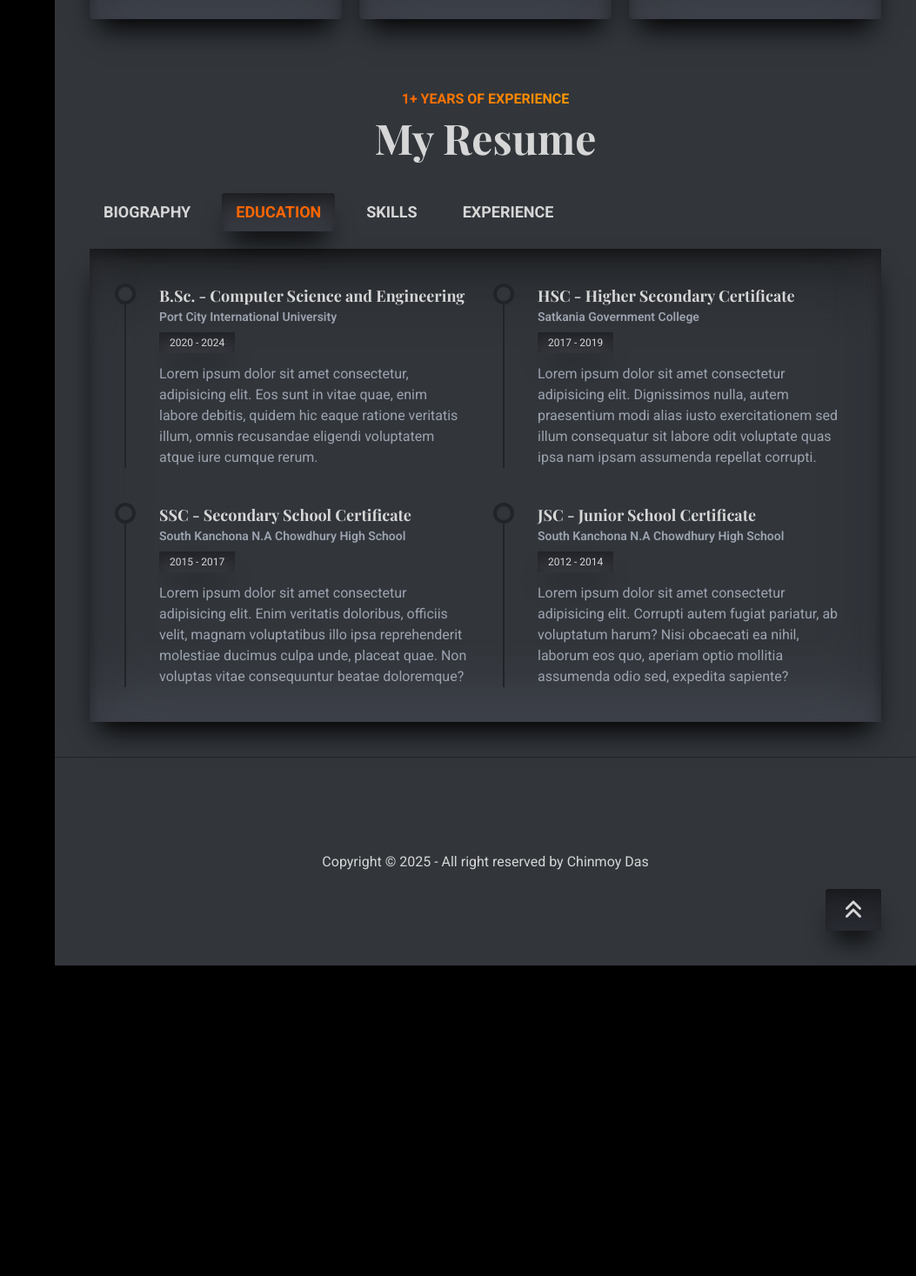
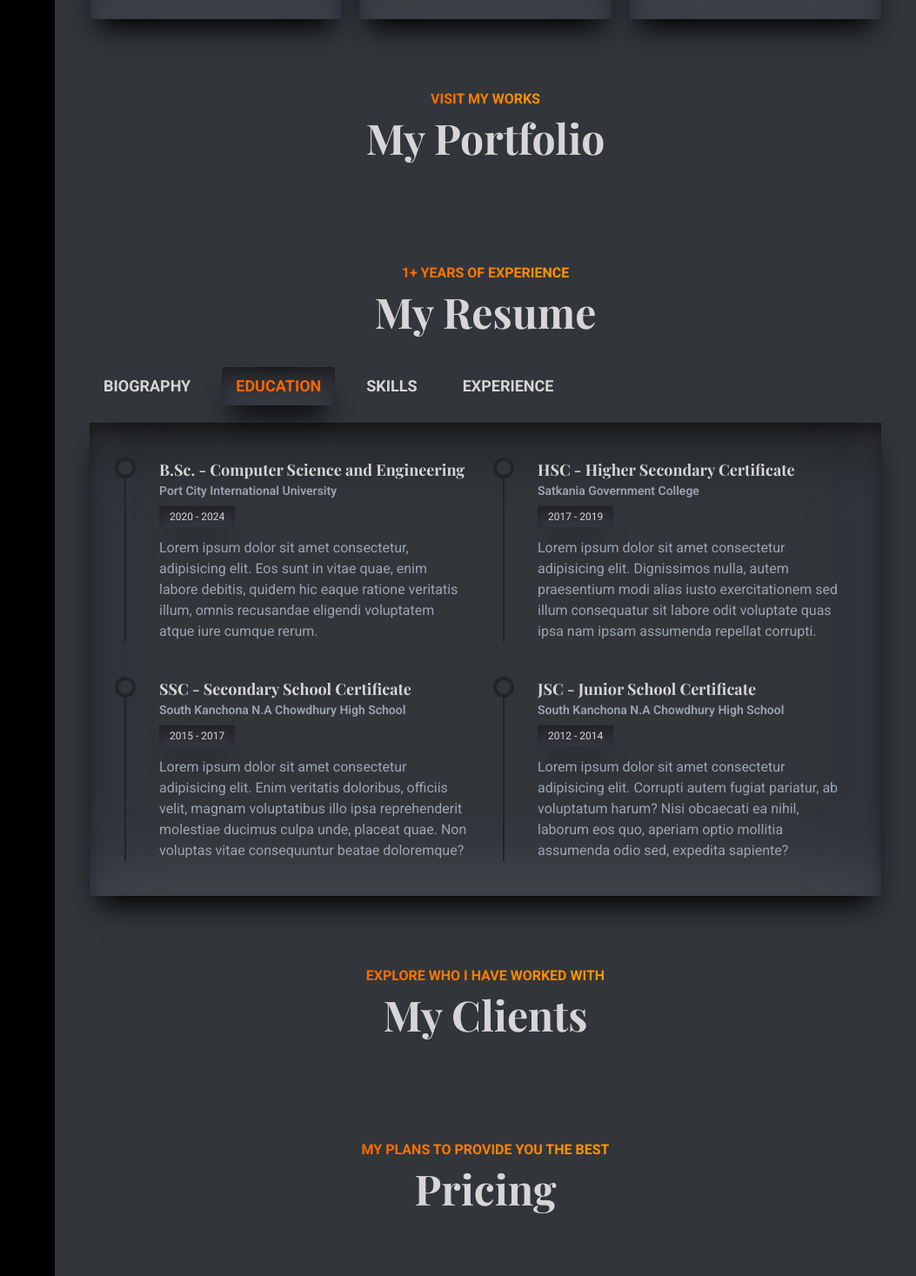
Before and after one commit to chinmoydastapu/my-portfolio, a React (Vite) app: page / in a window 1280 px wide. Shown: the part 1330-2797 px from the top of the page at 87% size, without its empty margins (227-1280 px from the left). Before the commit the page ends 2440 px from the top, so only its background shows below. Built offline with nearby package versions, Linux system fonts and the light colour scheme; a web font is replaced by a local one.

Commit message:
create the required components for template

```diff
--- /dev/null
+++ b/src/components/Blogs/Blogs.jsx
@@ -0,0 +1,16 @@
+
+function Blogs () {
+    return (
+        <div id="blogs" className="flex flex-col items-center gap-10 p-5 sm:p-10">
+            <div className="text-center">
+                <span className="uppercase bg-gradient-text text-transparent bg-clip-text font-bold">contents i have written</span>
+                <h1 className="capitalize text-5xl font-bold mt-2 font-playfair">blogs</h1>
+            </div>
+            <div className="grid grid-cols-1 md:grid-cols-2 xl:grid-cols-3 gap-5">
+
+            </div>
+        </div>
+    );
+}
+
+export default Blogs;
--- /dev/null
+++ b/src/components/Clients/Clients.jsx
@@ -0,0 +1,16 @@
+
+function Clients () {
+    return (
+        <div id="clients" className="flex flex-col items-center gap-10 p-5 sm:p-10">
+            <div className="text-center">
+                <span className="uppercase bg-gradient-text text-transparent bg-clip-text font-bold">explore who i have worked with</span>
+                <h1 className="capitalize text-5xl font-bold mt-2 font-playfair">my clients</h1>
+            </div>
+            <div className="grid grid-cols-1 md:grid-cols-2 xl:grid-cols-3 gap-5">
+
+            </div>
+        </div>
+    );
+}
+
+export default Clients;
--- /dev/null
+++ b/src/components/Contact/Contact.jsx
@@ -0,0 +1,16 @@
+
+function Contact () {
+    return (
+        <div id="contact" className="flex flex-col items-center gap-10 p-5 sm:p-10">
+            <div className="text-center">
+                <span className="uppercase bg-gradient-text text-transparent bg-clip-text font-bold">reach me anytime</span>
+                <h1 className="capitalize text-5xl font-bold mt-2 font-playfair">contact me</h1>
+            </div>
+            <div className="grid grid-cols-1 md:grid-cols-2 xl:grid-cols-3 gap-5">
+
+            </div>
+        </div>
+    );
+}
+
+export default Contact;
--- a/src/components/Home/Home.jsx
+++ b/src/components/Home/Home.jsx
@@ -4,17 +4,46 @@ import Footer from "../Footer/Footer";
 import HeroSection from "../HeroSection/HeroSection";
 import Resume from "../Resume/Resume";
 import { Link } from "react-scroll";
+import { useEffect, useState } from "react";
+import Portfolio from "../Portfolio/Portfolio";
+import Clients from "../Clients/Clients";
+import Pricing from "../Pricing/Pricing";
+import Blogs from "../Blogs/Blogs";
+import Contact from "../Contact/Contact";
 
 function Home() {
+    const [showUpButton, setShowUpButton] = useState(false);
+
+    useEffect(() => {
+        const handleScroll = () => {
+            if (window.scrollY > window.innerHeight * 0.5) {
+                setShowUpButton(true);
+            } else {
+                setShowUpButton(false);
+            }
+        };
+
+        window.addEventListener("scroll", handleScroll);
+        return () => window.removeEventListener("scroll", handleScroll);
+    }, []);
+
     return (
         <div className="bg-[#32363b] grow">
             <HeroSection />
-            <div className="relative">
-                <Expertise />
-                <Resume />
-                <Footer />
-                <Link to="home" smooth={true} spy={true} duration={1000} className="absolute right-10 bottom-10 px-5 py-3 rounded bg-[#1b1e22] uppercase font-semibold shadow-custom cursor-pointer transition-all duration-300 ease-in-out hover:-translate-y-1 hover:bg-[#16181c] hover:text-[#ff6600]"><FaAnglesUp className="w-6 h-6" /></Link>
-            </div>
+            <Expertise />
+            <Portfolio />
+            <Resume />
+            <Clients />
+            <Pricing />
+            <Blogs />
+            <Contact />
+            <Footer />
+
+            {showUpButton && (
+                <Link to="home" smooth={true} duration={1000} className="fixed right-10 bottom-10 px-5 py-3 rounded bg-[#1b1e22] uppercase font-semibold shadow-custom cursor-pointer transition-all duration-300 ease-in-out hover:-translate-y-1 hover:bg-[#16181c] hover:text-[#ff6600]">
+                    <FaAnglesUp className="w-6 h-6" />
+                </Link>
+            )}
         </div>
     );
 }
--- a/src/components/Portfolio/Portfolio.jsx
+++ b/src/components/Portfolio/Portfolio.jsx
@@ -5,7 +5,7 @@ function Portfolio () {
     ];
 
     return (
-        <div className="flex flex-col items-center gap-10 p-5 sm:p-10">
+        <div id="portfolio" className="flex flex-col items-center gap-10 p-5 sm:p-10">
             <div className="text-center">
                 <span className="uppercase bg-gradient-text text-transparent bg-clip-text font-bold">visit my works</span>
                 <h1 className="capitalize text-5xl font-bold mt-2 font-playfair">my portfolio</h1>
--- /dev/null
+++ b/src/components/Pricing/Pricing.jsx
@@ -0,0 +1,16 @@
+
+function Pricing () {
+    return (
+        <div id="pricing" className="flex flex-col items-center gap-10 p-5 sm:p-10">
+            <div className="text-center">
+                <span className="uppercase bg-gradient-text text-transparent bg-clip-text font-bold">my plans to provide you the best</span>
+                <h1 className="capitalize text-5xl font-bold mt-2 font-playfair">pricing</h1>
+            </div>
+            <div className="grid grid-cols-1 md:grid-cols-2 xl:grid-cols-3 gap-5">
+
+            </div>
+        </div>
+    );
+}
+
+export default Pricing;
--- a/src/components/SideNav/SideNav.jsx
+++ b/src/components/SideNav/SideNav.jsx
@@ -28,32 +28,42 @@ function SideNav() {
                         <span>expertise</span>
                     </div>
                 </Link>
+                <Link to="portfolio" smooth={true} duration={800} spy={true} activeClass="text-[#ff6600] scale-105">
                     <div className={sideMenuStyles}>
                         <HiOutlineSquare3Stack3D className='w-6 h-6' />
                         <span>portfolio</span>
                     </div>
+                </Link>
                 <Link to="resume" smooth={true} duration={800} spy={true} activeClass="text-[#ff6600] scale-105">
                     <div className={sideMenuStyles}>
                         <FaRegIdBadge className='w-6 h-6' />
                         <span>resume</span>
                     </div>
                 </Link>
+                <Link to="clients" smooth={true} duration={800} spy={true} activeClass="text-[#ff6600] scale-105">
                     <div className={sideMenuStyles}>
                         <IoPersonOutline className='w-6 h-6' />
                         <span>clients</span>
                     </div>
+                </Link>
+                <Link to="pricing" smooth={true} duration={800} spy={true} activeClass="text-[#ff6600] scale-105">
                     <div className={sideMenuStyles}>
                         <IoPricetagsOutline className='w-6 h-6' />
                         <span>pricing</span>
                     </div>
+                </Link>
+                <Link to="blogs" smooth={true} duration={800} spy={true} activeClass="text-[#ff6600] scale-105">
                     <div className={sideMenuStyles}>
                         <TfiWrite className='w-6 h-6' />
                         <span>blogs</span>
                     </div>
+                </Link>
+                <Link to="contact" smooth={true} duration={800} spy={true} activeClass="text-[#ff6600] scale-105">
                     <div className={sideMenuStyles}>
                         <AiOutlineMessage className='w-6 h-6' />
                         <span>contact me</span>
                     </div>
+                </Link>
             </div>
             <div className='my-10 h-[1px] bg-[#32363b]'></div>
             <h3 className='mb-5 font-semibold'>find me on</h3>
```
Lines whose indentation alone changed are shown as unchanged.
